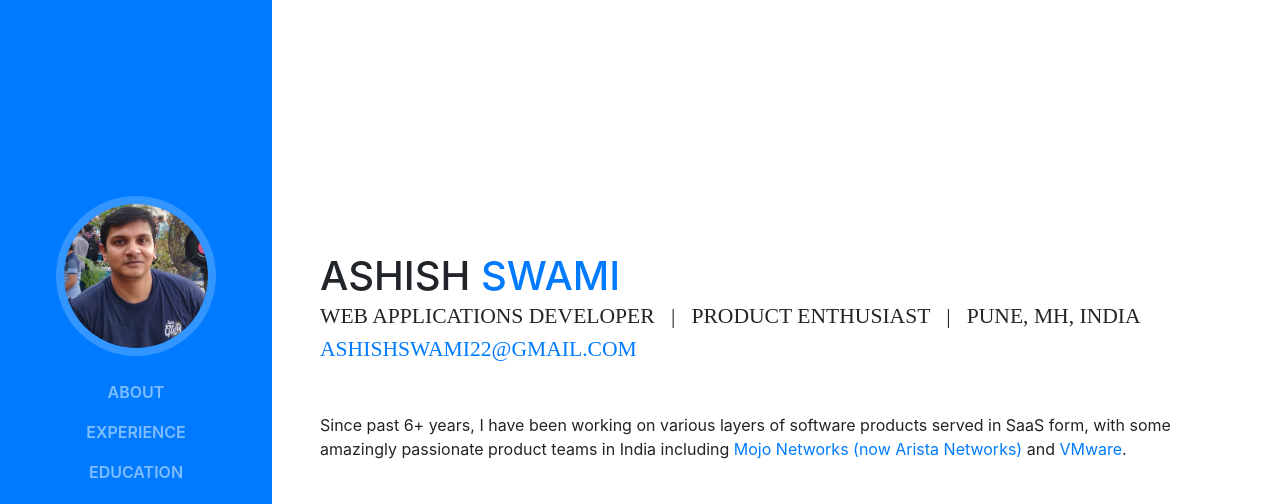
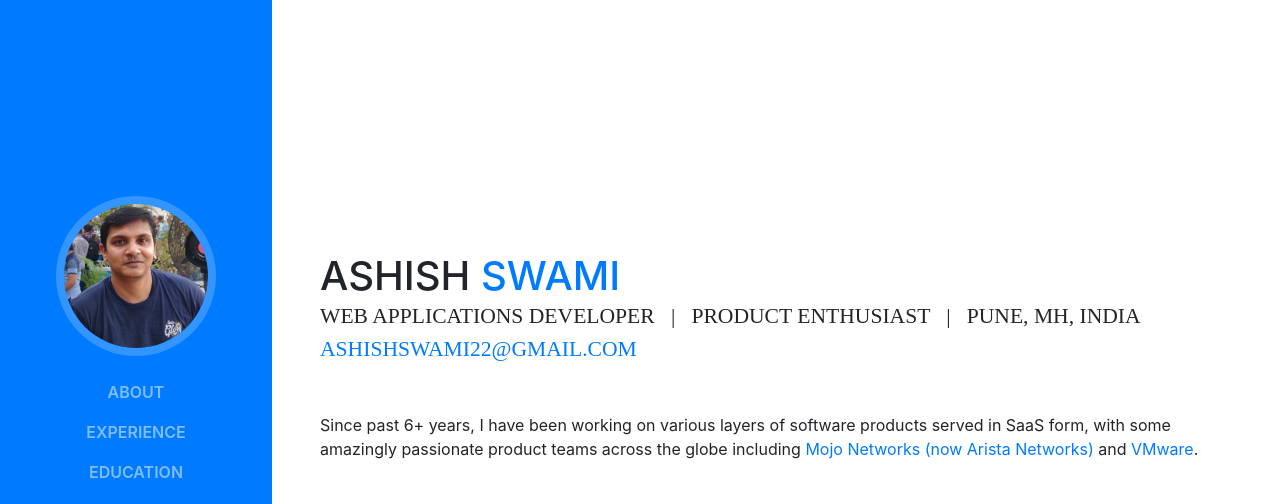
Before and after one commit to ashishswami22/ashishswami22.github.io, a website with bundled scripts: page index.html in a window 1280 px wide. Shown: the top 504 px of the page. Built offline with nearby package versions, Linux system fonts and the light colour scheme; no server answers; a web font is replaced by a local one.

Commit message:
Update index.html

```diff
--- a/index.html
+++ b/index.html
@@ -80,7 +80,7 @@
                     <a href="mailto:ashishswami22@gmail.com">ashishswami22@gmail.com</a>
                 </div>
                 <p class="mb-5">Since past 6+ years, I have been working on various layers of software products served
-                    in SaaS form, with some amazingly passionate product teams in India including
+                    in SaaS form, with some amazingly passionate product teams across the globe including
                     <a href="https://www.mojonetworks.com/" target="_blank">Mojo Networks (now Arista Networks)</a> and
                     <a href="https://www.vmware.com/" target="_blank">VMware</a>.</p>
                 <a href="https://www.linkedin.com/in/ashish-swami-64953044/" target="_blank">
```
